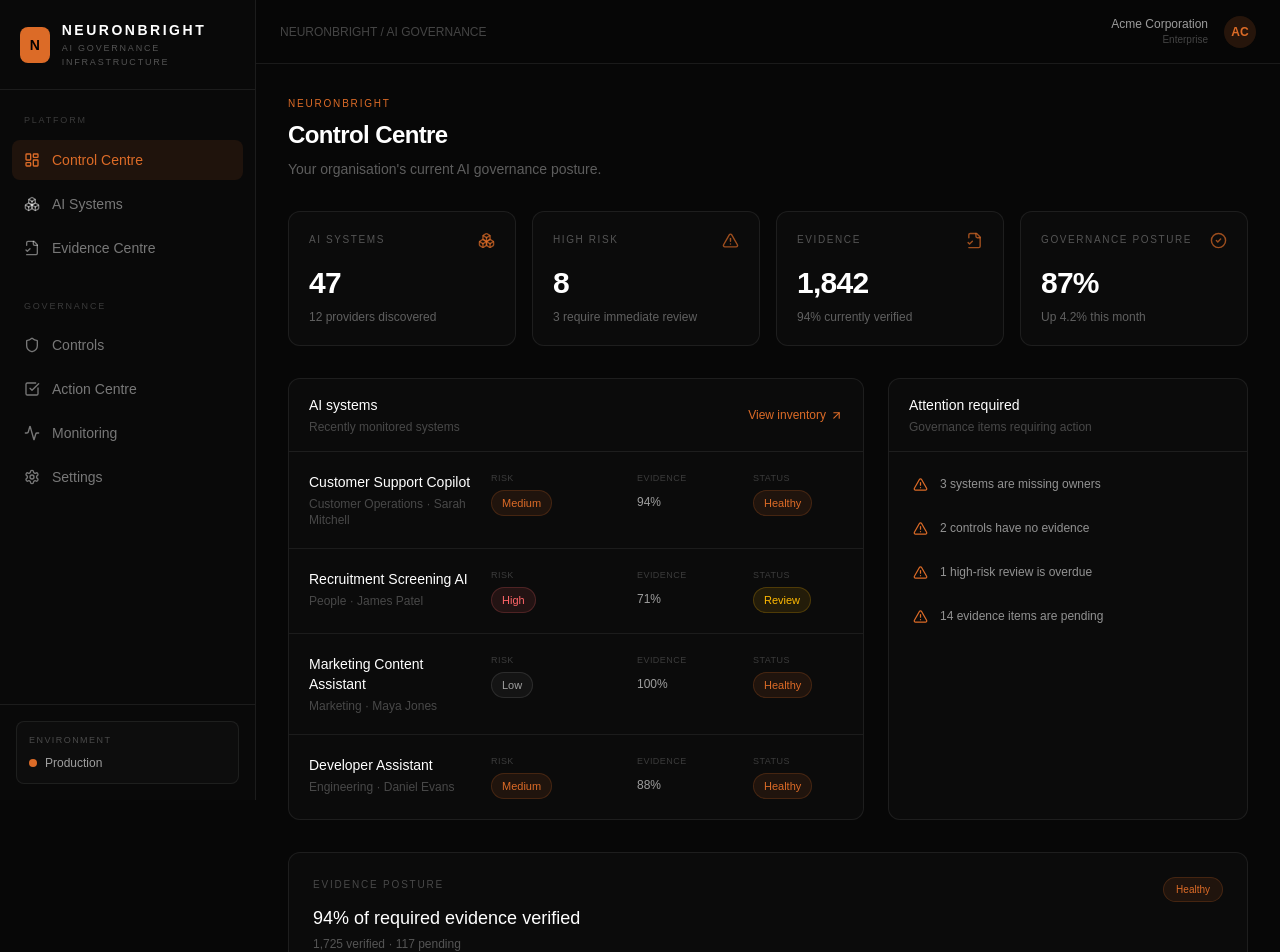
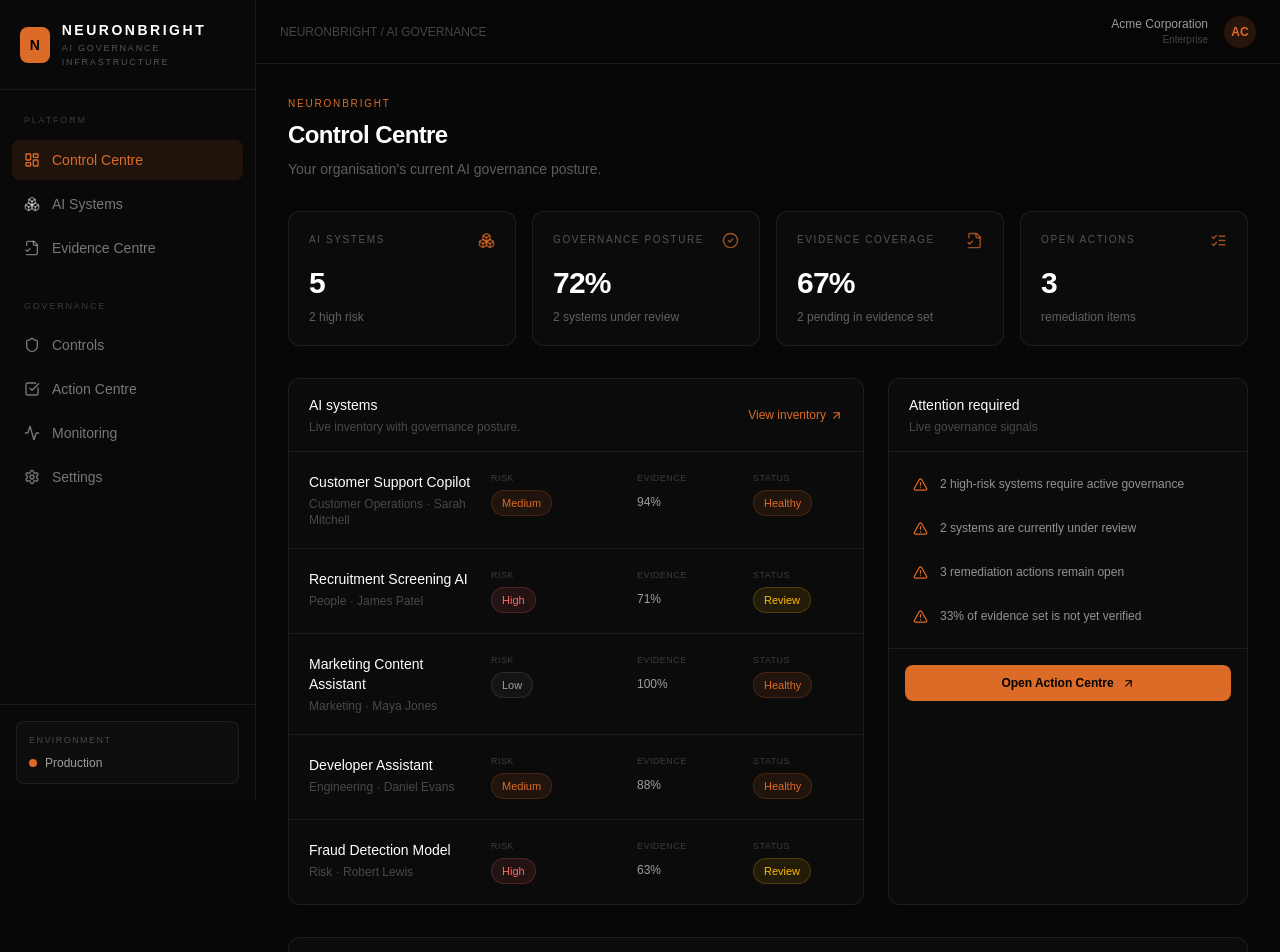
Before and after one commit to jasb-to/neuronbright, a Next.js app: page /dashboard in a window 1280 px wide. Shown: the top 952 px of the page. Built offline with nearby package versions, Linux system fonts and the light colour scheme.

Commit message:
Make Control Centre live and operational

```diff
--- a/app/dashboard/page.tsx
+++ b/app/dashboard/page.tsx
@@ -1,198 +1,116 @@
+"use client";
+
 import Link from "next/link";
-import {
-  AlertTriangle,
-  ArrowUpRight,
-  Boxes,
-  CheckCircle2,
-  FileCheck2,
-} from "lucide-react";
-
+import { useEffect, useMemo, useState } from "react";
+import { AlertTriangle, ArrowUpRight, Boxes, CheckCircle2, FileCheck2, ListChecks } from "lucide-react";
 import { AppShell } from "@/components/app-shell";
 import { MetricCard } from "@/components/metric-card";
 import { StatusBadge } from "@/components/status-badge";
 import { aiSystems } from "@/lib/mock-data";
+import { getStoredSystems } from "@/lib/client-store";
+import { loadRemediation } from "@/lib/remediation-store";
+import type { AISystem } from "@/lib/types";
+
+const evidenceSeed = [
+  { status: "Verified" },
+  { status: "Pending" },
+  { status: "Verified" },
+  { status: "Verified" },
+  { status: "Verified" },
+  { status: "Pending" },
+];
 
 export default function DashboardPage() {
+  const [storedSystems, setStoredSystems] = useState<AISystem[]>([]);
+  const [remediation, setRemediation] = useState(loadRemediation);
+
+  useEffect(() => {
+    setStoredSystems(getStoredSystems());
+    setRemediation(loadRemediation());
+  }, []);
+
+  const systems = useMemo(
+    () => [
+      ...storedSystems,
+      ...aiSystems.filter((item) => !storedSystems.some((saved) => saved.id === item.id)),
+    ],
+    [storedSystems],
+  );
+
+  const metrics = useMemo(() => {
+    const highRisk = systems.filter((system) => system.risk === "High").length;
+    const review = systems.filter((system) => system.status === "Review").length;
+    const evidenceVerified = evidenceSeed.filter((item) => item.status === "Verified").length;
+    const evidenceCoverage = evidenceSeed.length ? Math.round((evidenceVerified / evidenceSeed.length) * 100) : 0;
+    const openActions = remediation.filter((item) => item.status !== "Complete").length;
+    const governance = Math.max(0, Math.min(100, Math.round(
+      systems.length
+        ? (systems.reduce((sum, system) => sum + system.evidence, 0) / systems.length) * 0.45 +
+          (1 - highRisk / systems.length) * 35 +
+          evidenceCoverage * 0.2
+        : evidenceCoverage,
+    )));
+
+    return { highRisk, review, evidenceCoverage, openActions, governance };
+  }, [systems, remediation]);
+
+  const attention = [
+    ...(metrics.highRisk > 0 ? [`${metrics.highRisk} high-risk systems require active governance`] : []),
+    ...(metrics.review > 0 ? [`${metrics.review} systems are currently under review`] : []),
+    ...(metrics.openActions > 0 ? [`${metrics.openActions} remediation actions remain open`] : []),
+    ...(metrics.evidenceCoverage < 100 ? [`${100 - metrics.evidenceCoverage}% of evidence set is not yet verified`] : []),
+  ].slice(0, 4);
+
   return (
     <AppShell>
       <div className="mx-auto max-w-[1500px] space-y-8 px-6 py-8 xl:px-8">
         <div>
-          <p className="text-[10px] uppercase tracking-[0.18em] text-[#dc6b27]">
-            NEURONBRIGHT
-          </p>
-
-          <h1 className="mt-2 text-2xl font-semibold tracking-tight">
-            Control Centre
-          </h1>
-
-          <p className="mt-2 text-sm text-white/35">
-            Your organisation's current AI governance posture.
-          </p>
+          <p className="text-[10px] uppercase tracking-[0.18em] text-[#dc6b27]">NEURONBRIGHT</p>
+          <h1 className="mt-2 text-2xl font-semibold tracking-tight">Control Centre</h1>
+          <p className="mt-2 text-sm text-white/35">Your organisation&apos;s current AI governance posture.</p>
         </div>
 
         <div className="grid gap-4 md:grid-cols-2 xl:grid-cols-4">
-          <MetricCard
-            label="AI systems"
-            value="47"
-            detail="12 providers discovered"
-            icon={<Boxes size={17} />}
-          />
-
-          <MetricCard
-            label="High risk"
-            value="8"
-            detail="3 require immediate review"
-            icon={<AlertTriangle size={17} />}
-          />
-
-          <MetricCard
-            label="Evidence"
-            value="1,842"
-            detail="94% currently verified"
-            icon={<FileCheck2 size={17} />}
-          />
-
-          <MetricCard
-            label="Governance posture"
-            value="87%"
-            detail="Up 4.2% this month"
-            icon={<CheckCircle2 size={17} />}
-          />
+          <MetricCard label="AI systems" value={String(systems.length)} detail={`${metrics.highRisk} high risk`} icon={<Boxes size={17} />} />
+          <MetricCard label="Governance posture" value={`${metrics.governance}%`} detail={`${metrics.review} systems under review`} icon={<CheckCircle2 size={17} />} />
+          <MetricCard label="Evidence coverage" value={`${metrics.evidenceCoverage}%`} detail={`${evidenceSeed.length - evidenceSeed.filter((item) => item.status === "Verified").length} pending in evidence set`} icon={<FileCheck2 size={17} />} />
+          <MetricCard label="Open actions" value={String(metrics.openActions)} detail="remediation items" icon={<ListChecks size={17} />} />
         </div>
 
         <div className="grid gap-6 xl:grid-cols-[1fr_360px]">
           <section className="overflow-hidden rounded-xl border border-white/[0.08] bg-[#0b0b0b]">
             <div className="flex items-center justify-between border-b border-white/[0.08] px-5 py-4">
-              <div>
-                <h2 className="text-sm font-medium">
-                  AI systems
-                </h2>
-
-                <p className="mt-1 text-xs text-white/25">
-                  Recently monitored systems
-                </p>
-              </div>
-
-              <Link
-                href="/systems"
-                className="flex items-center gap-1 text-xs text-[#dc6b27]"
-              >
-                View inventory
-                <ArrowUpRight size={13} />
-              </Link>
+              <div><h2 className="text-sm font-medium">AI systems</h2><p className="mt-1 text-xs text-white/25">Live inventory with governance posture.</p></div>
+              <Link href="/systems" className="flex items-center gap-1 text-xs text-[#dc6b27]">View inventory <ArrowUpRight size={13} /></Link>
             </div>
-
             <div className="divide-y divide-white/[0.07]">
-              {aiSystems.slice(0, 4).map((system) => (
-                <Link
-                  key={system.id}
-                  href={`/systems/${system.id}`}
-                  className="grid grid-cols-1 gap-4 px-5 py-5 hover:bg-white/[0.025] md:grid-cols-[1fr_130px_100px_90px]"
-                >
-                  <div>
-                    <p className="text-sm font-medium">
-                      {system.name}
-                    </p>
-
-                    <p className="mt-1 text-xs text-white/25">
-                      {system.department} · {system.owner}
-                    </p>
-                  </div>
-
-                  <div>
-                    <p className="text-[9px] uppercase tracking-wider text-white/20">
-                      Risk
-                    </p>
-
-                    <div className="mt-1">
-                      <StatusBadge status={system.risk} />
-                    </div>
-                  </div>
-
-                  <div>
-                    <p className="text-[9px] uppercase tracking-wider text-white/20">
-                      Evidence
-                    </p>
-
-                    <p className="mt-2 text-xs text-white/60">
-                      {system.evidence}%
-                    </p>
-                  </div>
-
-                  <div>
-                    <p className="text-[9px] uppercase tracking-wider text-white/20">
-                      Status
-                    </p>
-
-                    <div className="mt-1">
-                      <StatusBadge status={system.status} />
-                    </div>
-                  </div>
+              {systems.slice(0, 6).map((system) => (
+                <Link key={system.id} href={`/systems/${system.id}`} className="grid grid-cols-1 gap-4 px-5 py-5 hover:bg-white/[0.025] md:grid-cols-[1fr_130px_100px_90px]">
+                  <div><p className="text-sm font-medium">{system.name}</p><p className="mt-1 text-xs text-white/25">{system.department} · {system.owner}</p></div>
+                  <div><p className="text-[9px] uppercase tracking-wider text-white/20">Risk</p><div className="mt-1"><StatusBadge status={system.risk} /></div></div>
+                  <div><p className="text-[9px] uppercase tracking-wider text-white/20">Evidence</p><p className="mt-2 text-xs text-white/60">{system.evidence}%</p></div>
+                  <div><p className="text-[9px] uppercase tracking-wider text-white/20">Status</p><div className="mt-1"><StatusBadge status={system.status} /></div></div>
                 </Link>
               ))}
             </div>
           </section>
 
           <section className="rounded-xl border border-white/[0.08] bg-[#0b0b0b]">
-            <div className="border-b border-white/[0.08] px-5 py-4">
-              <h2 className="text-sm font-medium">
-                Attention required
-              </h2>
-
-              <p className="mt-1 text-xs text-white/25">
-                Governance items requiring action
-              </p>
+            <div className="border-b border-white/[0.08] px-5 py-4"><h2 className="text-sm font-medium">Attention required</h2><p className="mt-1 text-xs text-white/25">Live governance signals</p></div>
+            <div className="space-y-1 p-3">
+              {attention.length ? attention.map((item) => <div key={item} className="flex items-center gap-3 rounded-lg px-3 py-3 hover:bg-white/[0.03]"><AlertTriangle size={15} className="shrink-0 text-[#dc6b27]"/><span className="text-xs text-white/55">{item}</span></div>) : <div className="px-3 py-8 text-xs text-emerald-400">No immediate governance signals.</div>}
             </div>
-
-            <div className="space-y-1 p-3">
-              {[
-                "3 systems are missing owners",
-                "2 controls have no evidence",
-                "1 high-risk review is overdue",
-                "14 evidence items are pending",
-              ].map((item) => (
-                <div
-                  key={item}
-                  className="flex items-center gap-3 rounded-lg px-3 py-3 hover:bg-white/[0.03]"
-                >
-                  <AlertTriangle
-                    size={15}
-                    className="shrink-0 text-[#dc6b27]"
-                  />
-
-                  <span className="text-xs text-white/55">
-                    {item}
-                  </span>
-                </div>
-              ))}
-            </div>
+            <div className="border-t border-white/[0.08] p-4"><Link href="/actions" className="inline-flex w-full items-center justify-center gap-2 rounded-lg bg-[#dc6b27] px-4 py-2.5 text-xs font-semibold text-black hover:opacity-90">Open Action Centre <ArrowUpRight size={13} /></Link></div>
           </section>
         </div>
 
         <section className="rounded-xl border border-white/[0.08] bg-[#0b0b0b] p-6">
-          <div className="flex items-start justify-between">
-            <div>
-              <p className="text-[10px] uppercase tracking-[0.18em] text-white/25">
-                Evidence posture
-              </p>
-
-              <h2 className="mt-3 text-lg font-medium">
-                94% of required evidence verified
-              </h2>
-
-              <p className="mt-1 text-xs text-white/30">
-                1,725 verified · 117 pending
-              </p>
-            </div>
-
-            <span className="rounded-full border border-[#dc6b27]/20 bg-[#dc6b27]/10 px-3 py-1 text-[10px] font-medium text-[#dc6b27]">
-              Healthy
-            </span>
+          <div className="flex items-start justify-between gap-5">
+            <div><p className="text-[10px] uppercase tracking-[0.18em] text-white/25">Governance posture</p><h2 className="mt-3 text-lg font-medium">{metrics.governance}% organisation readiness</h2><p className="mt-1 text-xs text-white/30">A composite operational signal based on inventory risk, evidence coverage and outstanding remediation.</p></div>
+            <span className="rounded-full border border-[#dc6b27]/20 bg-[#dc6b27]/10 px-3 py-1 text-[10px] font-medium text-[#dc6b27]">Live</span>
           </div>
-
-          <div className="mt-6 h-1.5 overflow-hidden rounded-full bg-white/[0.06]">
-            <div className="h-full w-[94%] rounded-full bg-[#dc6b27]" />
-          </div>
+          <div className="mt-6 h-2 overflow-hidden rounded-full bg-white/[0.06]"><div className="h-full rounded-full bg-[#dc6b27] transition-all" style={{ width: `${metrics.governance}%` }} /></div>
+          <div className="mt-4 flex flex-wrap gap-5 text-[10px] text-white/25"><span>Inventory: {systems.length}</span><span>High risk: {metrics.highRisk}</span><span>Evidence: {metrics.evidenceCoverage}%</span><span>Open actions: {metrics.openActions}</span></div>
         </section>
       </div>
     </AppShell>
```
